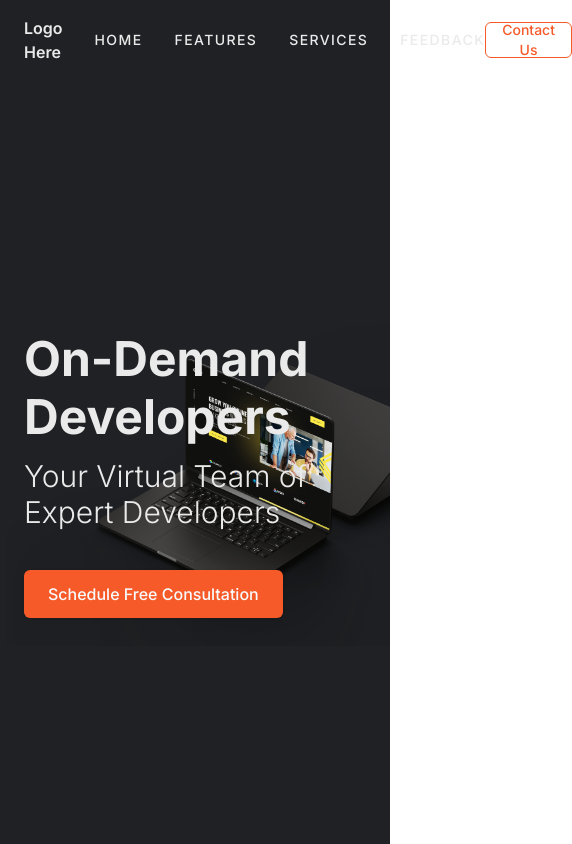
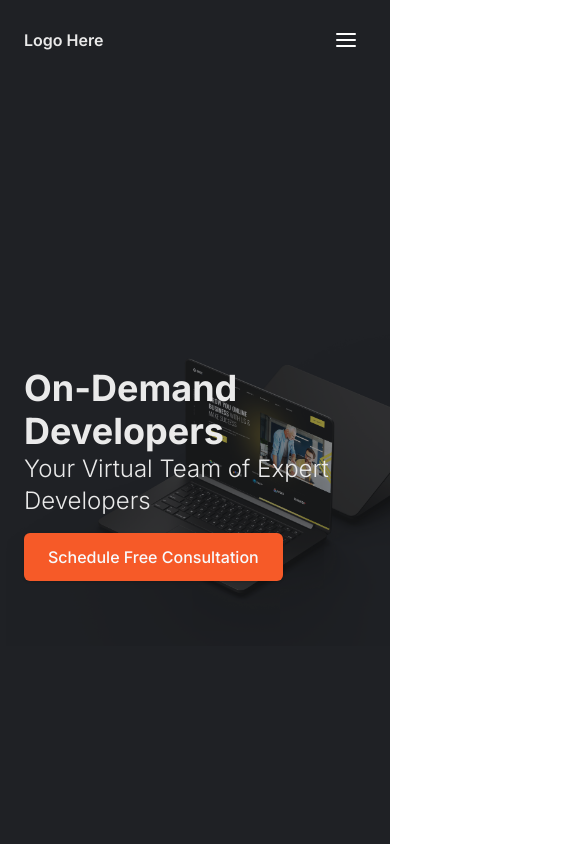
Before and after one commit to arzljames/on-demand-dev--website, a Next.js app: page / in a window 390 px wide. Shown: the top 844 px of the page, 572 px wide, since content can reach past the window. Built offline with nearby package versions, Linux system fonts and the light colour scheme.

Commit message:
Fixed mobile responsive

```diff
--- a/src/components/pages/LandingPage.js
+++ b/src/components/pages/LandingPage.js
@@ -12,10 +12,10 @@ const LandingPage = () => {
         className={`${classess.container} flex justify-center items-start flex-col pb-14 relative z-10`}
       >
         <div className="z-20">
-          <h1 className="text-5xl font-bold mb-3 text-main-text-color leading-[1.2]">
+          <h1 className="md:text-5xl text-4xl font-bold md:mb-3 text-main-text-color leading-[1.2]">
             {TAG_LINES.header}
           </h1>
-          <h2 className="text-3xl mb-10 font-light text-main-text-color">
+          <h2 className="md:text-3xl text-2xl md:mb-10 mb-4 font-light text-main-text-color ">
             {TAG_LINES.sub_header}
           </h2>
           <Button className="bg-main-color hover:bg-main-color-dark p-6 text-base">
@@ -26,7 +26,7 @@ const LandingPage = () => {
         <Image
           src={Laptop}
           width={1100}
-          className="absolute right-0 z-[1] object-cover"
+          className="absolute right-0 z-[1] object-cover md:opacity-100 opacity-50"
         />
       </div>
       <div className="min-h-[40vh] w-full bg-[#282a30] flex md:items-center md:justify-between md:px-20 px-6 py-10 md:flex-row flex-col">
--- a/src/layouts/Navbar.js
+++ b/src/layouts/Navbar.js
@@ -3,6 +3,7 @@ import { NAV_LINKS } from "@/constant";
 import { Button } from "@/components/ui/Button";
 import Link from "next/link";
 import React from "react";
+import { FiMenu } from "react-icons/fi";
 
 const Navbar = () => {
   const [scrollPosition, setScrollPosition] = React.useState(0);
@@ -27,7 +28,7 @@ const Navbar = () => {
       }`}
     >
       <h1 className="text-main-text-color font-semibold">Logo Here</h1>
-      <nav>
+      <nav className="md:flex hidden">
         <ul className="flex  transition">
           {NAV_LINKS.map((item, index) => {
             return (
@@ -43,10 +44,13 @@ const Navbar = () => {
       </nav>
       <Button
         variant="outline"
-        className=" shadow-none text-main-color border-main-color hover:bg-main-color hover:text-white z-20"
+        className=" shadow-none md:flex hidden text-main-color border-main-color hover:bg-main-color hover:text-white z-20"
       >
         Contact Us
       </Button>
+      <div className="md:hidden flex cursor-pointer text-white text-2xl rounded-full items-center justify-center w-10 h-10">
+        <FiMenu />
+      </div>
     </header>
   );
 };
```
